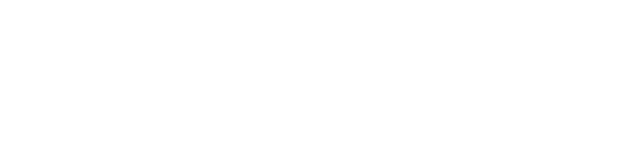
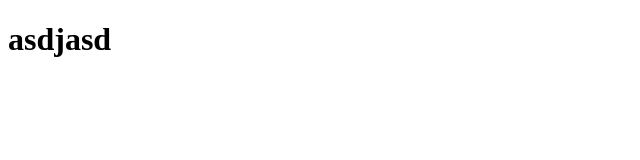
Before and after one commit to MinhNguyen2k4/my-profile, a plain HTML site: page index.html in a window 1280 px wide. Shown: the whole page, without its empty margins (0-640 px from the left). Drawn offline with Linux system fonts and the light colour scheme.

Commit message:
upload source code

```diff
--- a/index.html
+++ b/index.html
@@ -6,6 +6,6 @@
     <title>Document</title>
 </head>
 <body>
-
+    <H1>asdjasd</H1>
 </body>
 </html>
```
